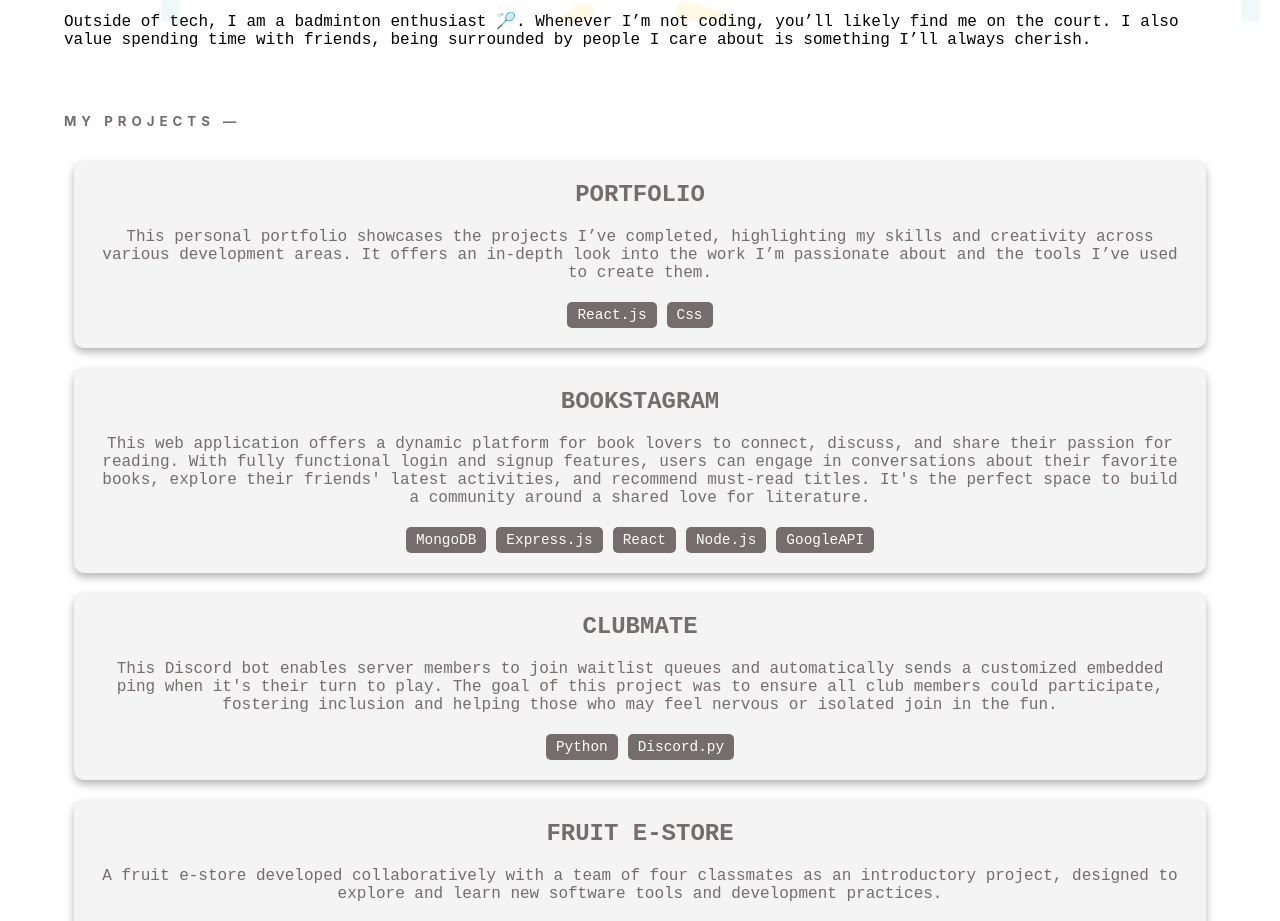
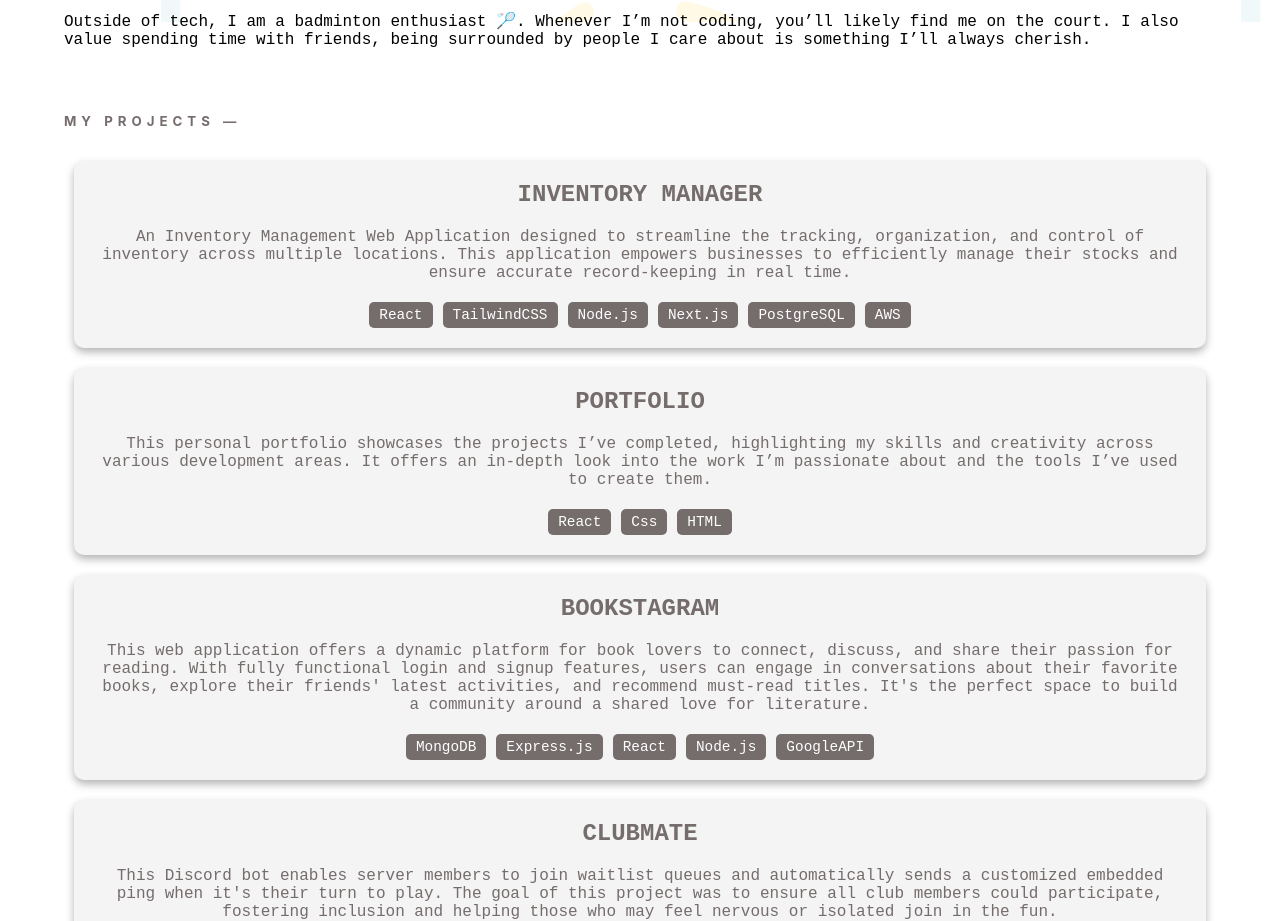
Before and after one commit to aw2755/alan_wang, a React (Create React App) app: page / in a window 1280 px wide. Shown: the part 778-1699 px from the top of the page. Built offline with nearby package versions, Linux system fonts and the light colour scheme; the HTML template or start-up script is replaced by a standard one.

Commit message:
adding new proj

```diff
--- a/src/App.js
+++ b/src/App.js
@@ -1,6 +1,6 @@
 import './App.css';
 import React, {useState, useEffect} from 'react';
-import RESUME from './Alan_Wang_Resume.pdf';
+import RESUME from './Alan_Resume.pdf';
 import LEFT_ARROW from './images/left-triangle-icon.png';
 import DOWN_ARROW from './images/down-triangle-icon.png';
 // import LINKEDIN_LOGO from './images/linkedin-logo.png';
@@ -116,6 +116,22 @@ function App() {
                 </section>
 
                 <div className='project-main mt-l main-font'>
+                    <a href='https://github.com/aw2755/inventory_manager' target='_blank' rel="noreferrer" className='project-link'>
+                        <div className='project-container'>
+                            <h5 className='upper-c'>Inventory Manager</h5>
+                            <p>An Inventory Management Web Application designed to streamline the tracking, organization,
+                                and control of inventory across multiple locations. This application empowers businesses
+                                to efficiently manage their stocks and ensure accurate record-keeping in real time.</p>
+                            <section class='tech-used'>
+                                <span className='tech-tag'>React</span>
+                                <span className='tech-tag'>TailwindCSS</span>
+                                <span className='tech-tag'>Node.js</span>
+                                <span className='tech-tag'>Next.js</span>
+                                <span className='tech-tag'>PostgreSQL</span>
+                                <span className='tech-tag'>AWS</span>
+                            </section>
+                        </div>
+                    </a>
                     <a href='https://github.com/aw2755/alan_wang' target='_blank' rel="noreferrer" className='project-link'>
                         <div className='project-container'>
                             <h5 className='upper-c'>Portfolio</h5>
@@ -123,8 +139,9 @@ function App() {
                                 creativity across various development areas. It offers an in-depth look into the work
                                 I’m passionate about and the tools I’ve used to create them.</p>
                             <section class='tech-used'>
-                                <span className='tech-tag'>React.js</span>
+                                <span className='tech-tag'>React</span>
                                 <span className='tech-tag'>Css</span>
+                                <span className='tech-tag'>HTML</span>
                             </section>
                         </div>
                     </a>
```
Also changed, not shown: 2 other files (tests, documents, lock files or other folders).
